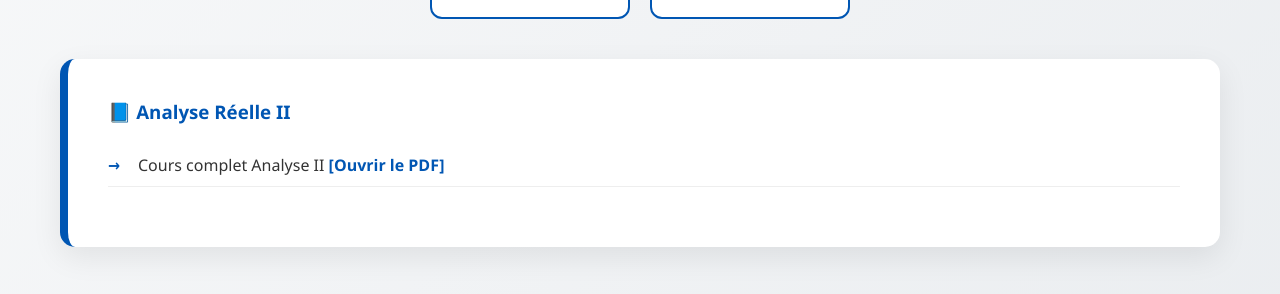
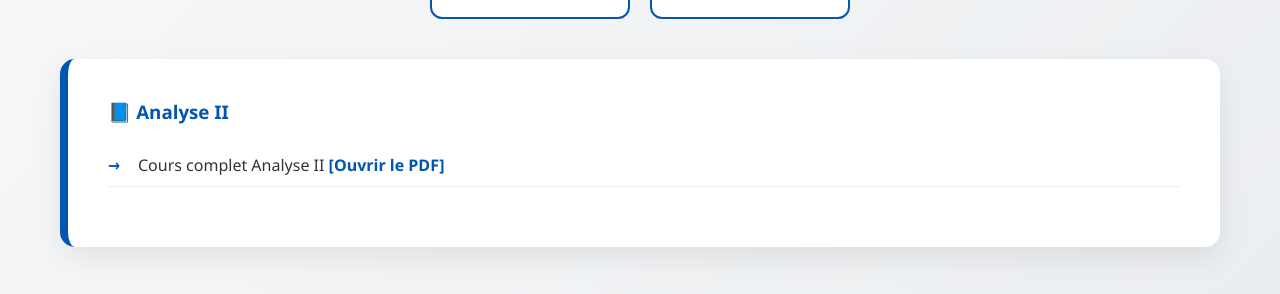
Before and after one commit to mahmoudmath/mahmoudmath.github.io, a Jekyll site: the page cours-24-25.html, which Jekyll copies as it is, in a window 1280 px wide. Shown: the part 320-614 px from the top of the page. Built offline with Jekyll 4.4.1, drawn with Linux system fonts in a browser that asks for light colours.

Commit message:
Update cours-24-25.html

```diff
--- a/cours-24-25.html
+++ b/cours-24-25.html
@@ -16,7 +16,7 @@
             <a href="choix-annee-cours.html" class="nav-card">⬅ RETOUR</a>
         </nav>
         <section class="presentation">
-            <h3 style="color: #0056b3; margin-bottom: 15px;">📘 Analyse Réelle II</h3>
+            <h3 style="color: #0056b3; margin-bottom: 15px;">📘 Analyse II</h3>
             <ul class="resource-list">
                 <li>Cours complet Analyse II <a href="assets/pdf/Cours-analyse2.pdf" target="_blank" style="color:#0056b3; font-weight:bold;">[Ouvrir le PDF]</a></li>
             </ul>
```
